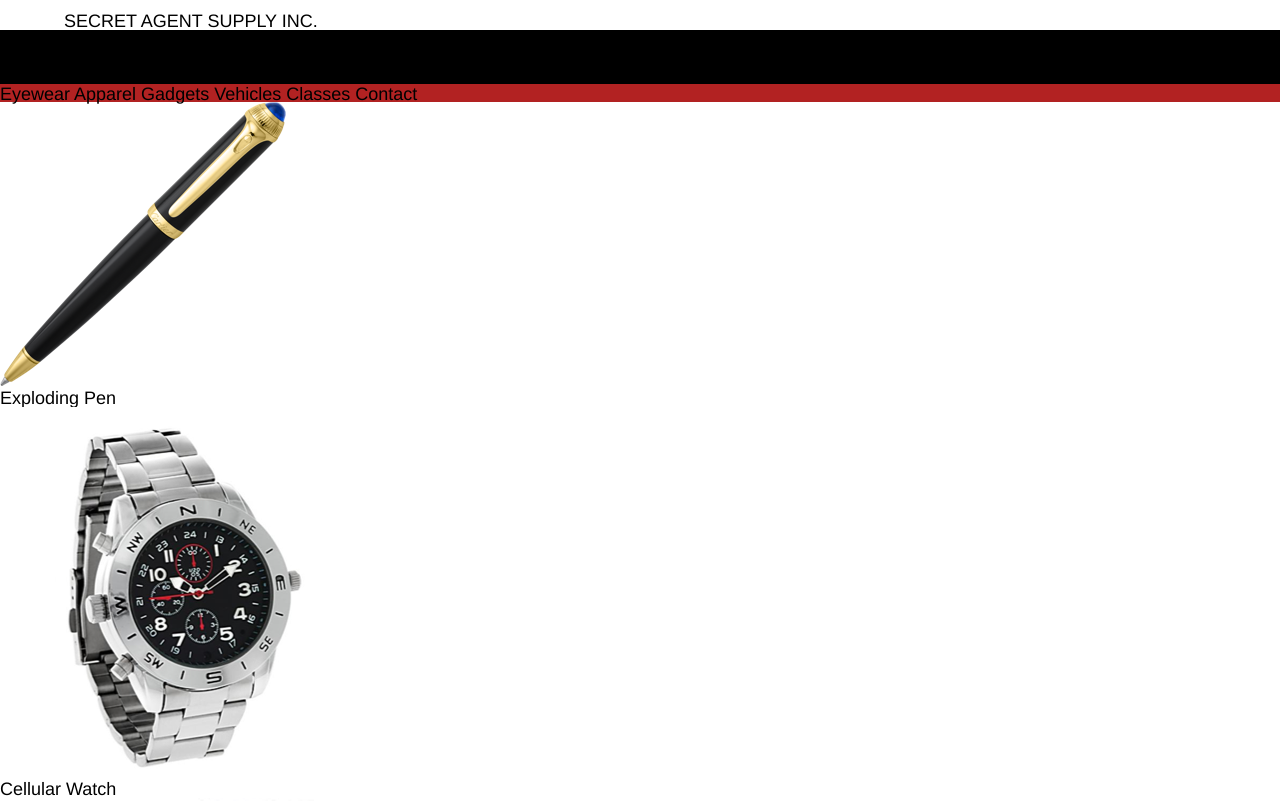
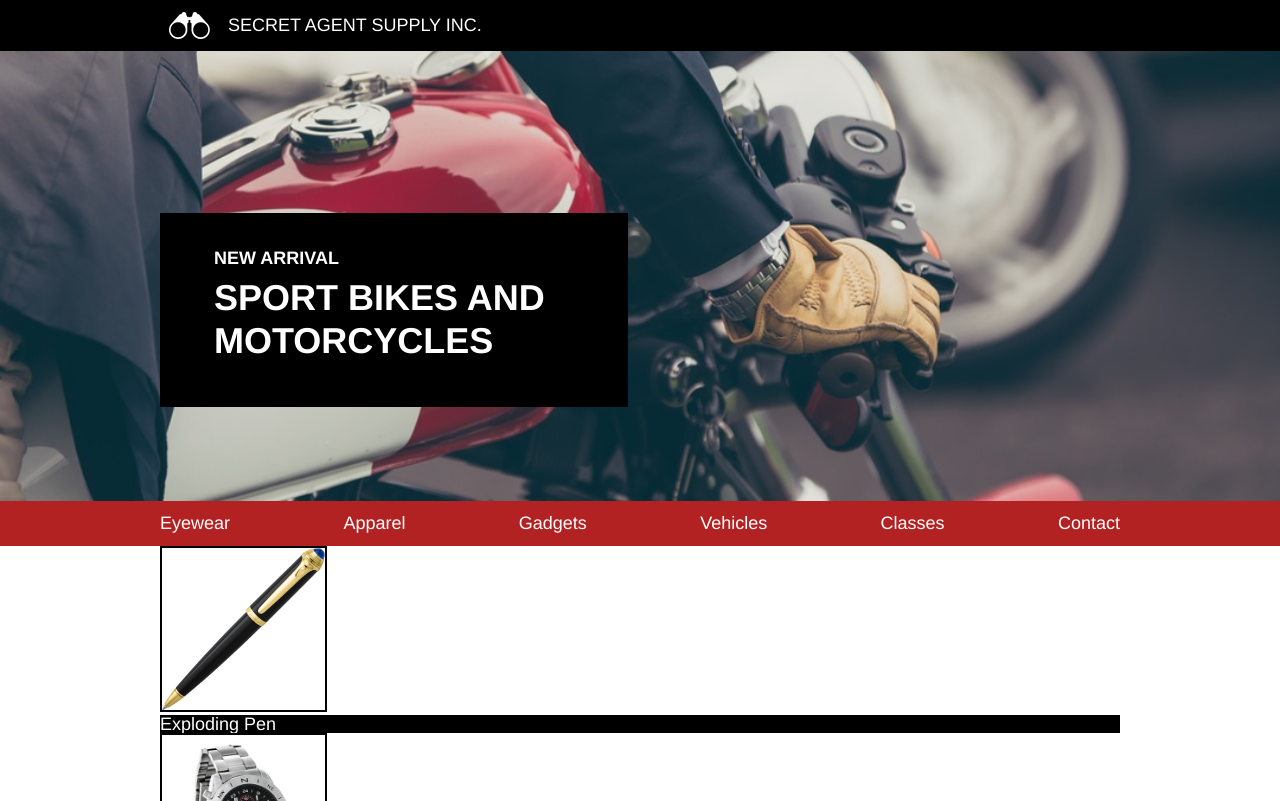
Before and after one commit to thill1982/secretagentsupply, a plain HTML site: page index.html in a window 1280 px wide. Shown: the top 801 px of the page. Drawn offline with Linux system fonts and the light colour scheme.

Commit message:
Top section done

```diff
--- a/index.html
+++ b/index.html
@@ -7,27 +7,34 @@
     <title>Secret Agent Supply Inc.</title>
   </head>
   <body>
-    <div class="header">
+    <div class="company">
+    <div class="header container">
       <img src="./resources/images/logo.png" alt="">
       <span>SECRET AGENT SUPPLY INC.</span>
     </div>
+    </div>
     <div class="main-banner">
+      <div class="main-banner-block-container container">
       <div class="main-banner-block">
-        <span>NEW ARRIVAL</span>
+        <h4>NEW ARRIVAL</h4>
         <h1>SPORT BIKES AND MOTORCYCLES</h1>
+      </div>
       </div>
     </div>
     <div class="menu">
       <nav>
-        <span>Eyewear</span>
-        <span>Apparel</span>
-        <span>Gadgets</span>
-        <span>Vehicles</span>
-        <span>Classes</span>
-        <span>Contact</span>
+        <ul class="container">
+          <li>Eyewear</li>
+          <li>Apparel</li>
+          <li>Gadgets</li>
+          <li>Vehicles</li>
+          <li>Classes</li>
+          <li>Contact</li>
+        </ul>
+
       </nav>
     </div>
-    <div class="product-grid">
+    <div class="product-grid container">
       <div class="product-item">
         <img src="./resources/images/pen.png" alt="">
         <h3>Exploding Pen</h3>
@@ -41,7 +48,7 @@
       <h3>Thermal Glasses</h3>
     </div>
     </div>
-    <div class="bottom-section">
+    <div class="bottom-section container">
       <div class="bottom-item">
         <h3>Location</h3>
         <p>-47.346436, 84.32354</p>
@@ -51,7 +58,7 @@
         <p>0800 - 1800</p>
       </div>
     </div>
-    <div class="footer">
+    <div class="footer container">
       Copyright Secret Agent Supply Inc.
     </div>
   </body>
--- a/resources/css/style.css
+++ b/resources/css/style.css
@@ -1,38 +1,77 @@
 html {
   font-size: 18px;
   font-family: Helvetica, sans-serif;
+  color: white;
 }
 
+.company {
+    background-color: black;
+}
+
+.container {
+  max-width: 960px;
+  margin: 0 auto;
+}
 .header {
   font-size: 1rem;
+  background-color: black;
+  padding: 0.66rem 0;
+  display: flex;
+  align-items: center;
+}
+
+.header span {
+  padding-left: 1rem;
 }
 
 .header img {
-  padding: 0 0.5rem;
+  padding-left: 0.5rem;
   height: 1.5rem;
 }
 
 .main-banner {
-  background-image: url("../images/moto.jpg")
+  background-image: url("../images/moto.jpeg");
+  background-repeat: no-repeat;
+  background-position: center;
   background-size: cover;
+  height: 25rem;
 }
 
 .main-banner-block {
     font-size: 1rem;
     font-weight: bold;
     background-color: black;
+    width: 20rem;
+    padding: 2rem 3rem;
+    position: relative;
+    top: 9rem;
 }
 
 .main-banner-block h1 {
     font-size: 2rem;
+    line-height: 1.2em;
+    margin: 0.25em 0;
+
 }
+
+.main-banner-block h4 {
+
+
+}
+
 .menu {
   background-color: firebrick;
+
+  padding: 0.75rem 0;
+  list-style: none;
 }
 
-.menu span {
-  padding: 0.75rem 0;
+.menu ul {
+  display: flex;
+  justify-content: space-between;
+  align-items: center;
 }
+
 .product-grid {
 
 }
@@ -41,12 +80,15 @@ html {
 
 }
 
-.product img {
-
+.product-item img {
+  width: 30%;
+  border: 2px solid black;
+  max-height: 9rem;
+  width: auto;
 }
 
-.product h3 {
-
+.product-item h3 {
+  background-color: black;
 }
 
 /*Contains bottom-item*/
```
